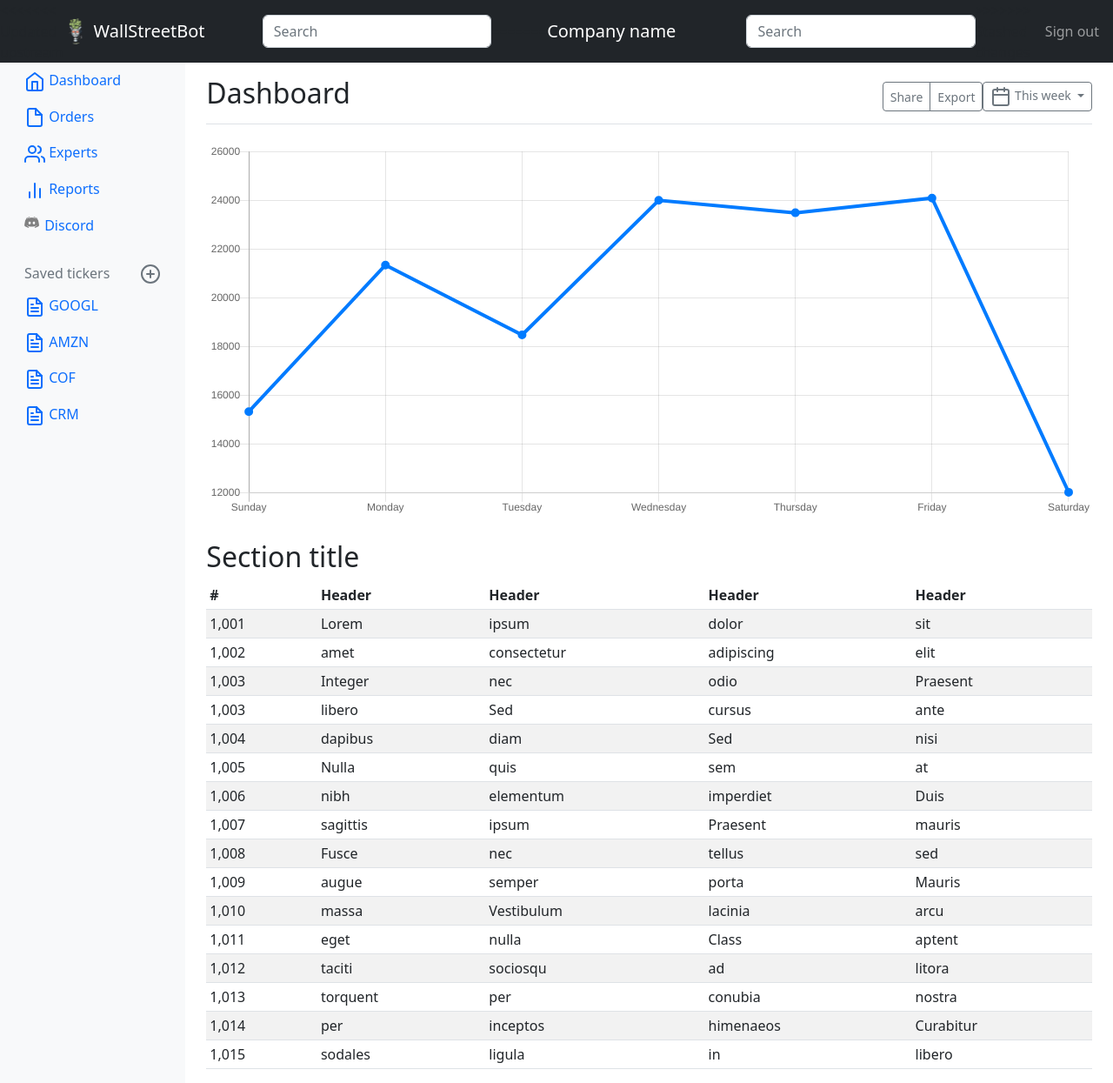
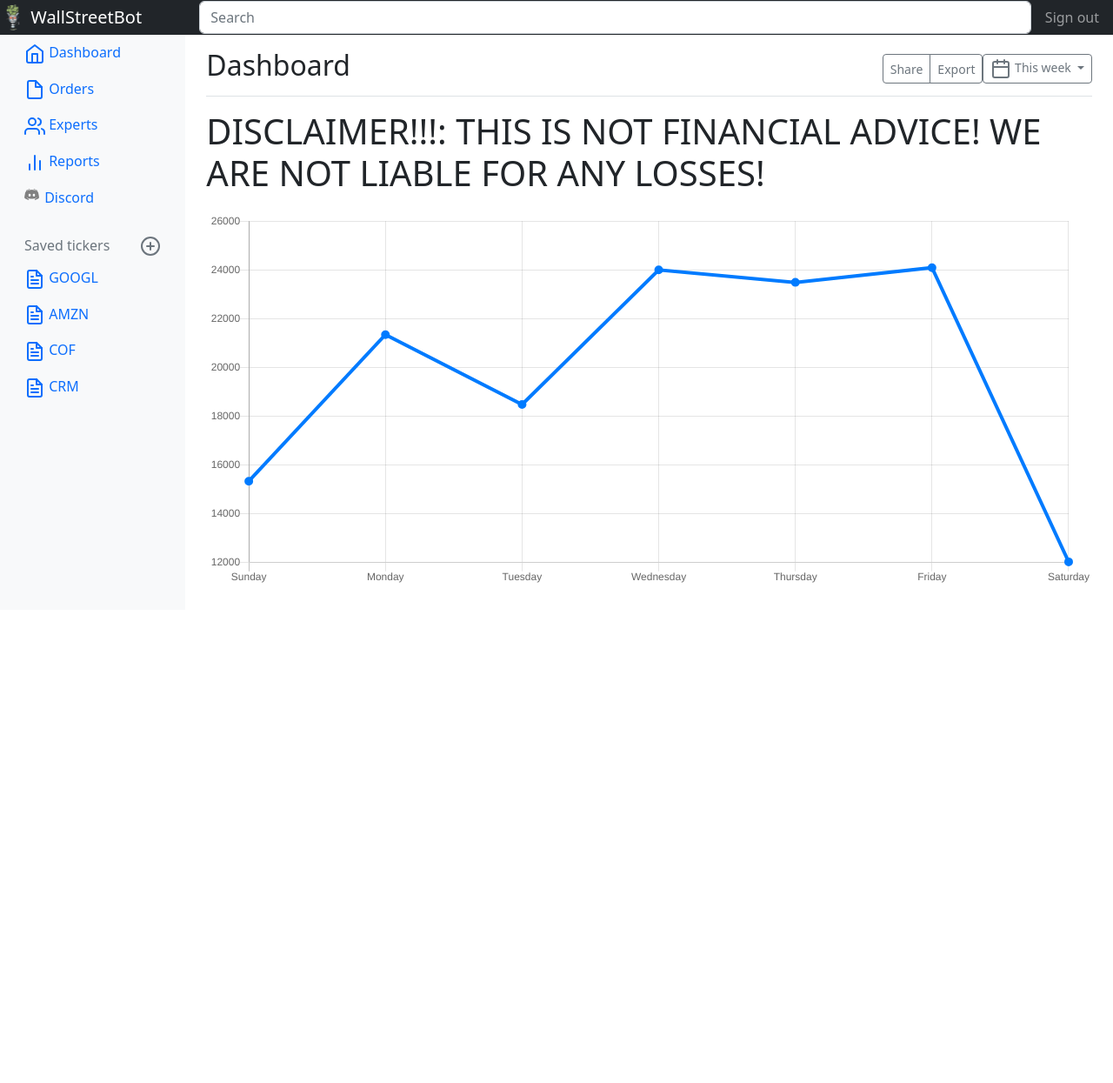
Before and after one commit to onemok/WallStreetBot-ShellHacks, a Flask app: page /login/dashboard in a window 1280 px wide. Shown: the whole page at 87% size. After the commit the page ends 670 px from the top, so only its background shows below. Run offline with Flask 2, Linux system fonts and the light colour scheme; some libraries are stand-ins or nearby versions.

Commit message:
disclaimer

```diff
--- a/Frontend/templates/dashboard.html
+++ b/Frontend/templates/dashboard.html
@@ -18,16 +18,11 @@
 
   <body>
     <nav class="navbar navbar-dark sticky-top bg-dark flex-md-nowrap p-0">
-<<<<<<< Updated upstream
       <a class="navbar-brand col-sm-3 col-md-2 mr-0" href="#">
         <img src="../images/stockbot.png" width="30" height="30" class="d-inline-block align-top" alt="">
         WallStreetBot
       </a>
       <input class="form-control form-control-dark w-100" type="text" placeholder="Search" aria-label="Search">
-=======
-      <a class="navbar-brand col-sm-3 col-md-2 mr-0" href="#">Company name</a>
-      <input class="form-control form-control-dark w-100" type="text" placeholder="Search" aria-label="Search" name="stock">
->>>>>>> Stashed changes
       <ul class="navbar-nav px-3">
         <li class="nav-item text-nowrap">
           <a class="nav-link" href="#">Sign out</a>
@@ -122,9 +117,11 @@
             </div>
           </div>
 
+          <h1>DISCLAIMER!!!: THIS IS NOT FINANCIAL ADVICE! WE ARE NOT LIABLE FOR ANY LOSSES!</h1>
+
           <canvas class="my-4" id="myChart" width="900" height="380"></canvas>
 
-          <h2>Section title</h2>
+          <!--<h2>Section title</h2>
           <div class="table-responsive">
             <table class="table table-striped table-sm">
               <thead>
@@ -251,7 +248,7 @@
                 </tr>
               </tbody>
             </table>
-          </div>
+          </div>-->
         </main>
       </div>
     </div>
```
